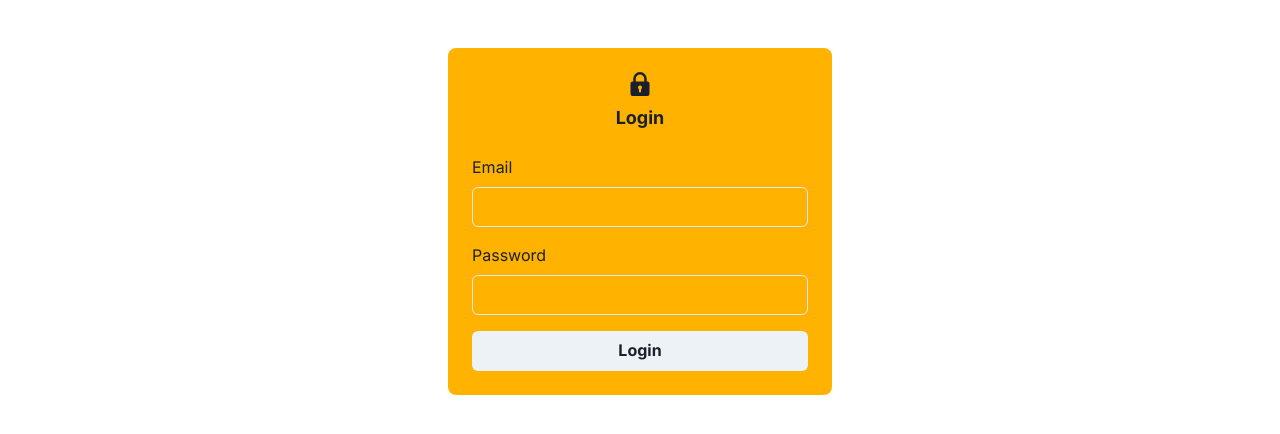
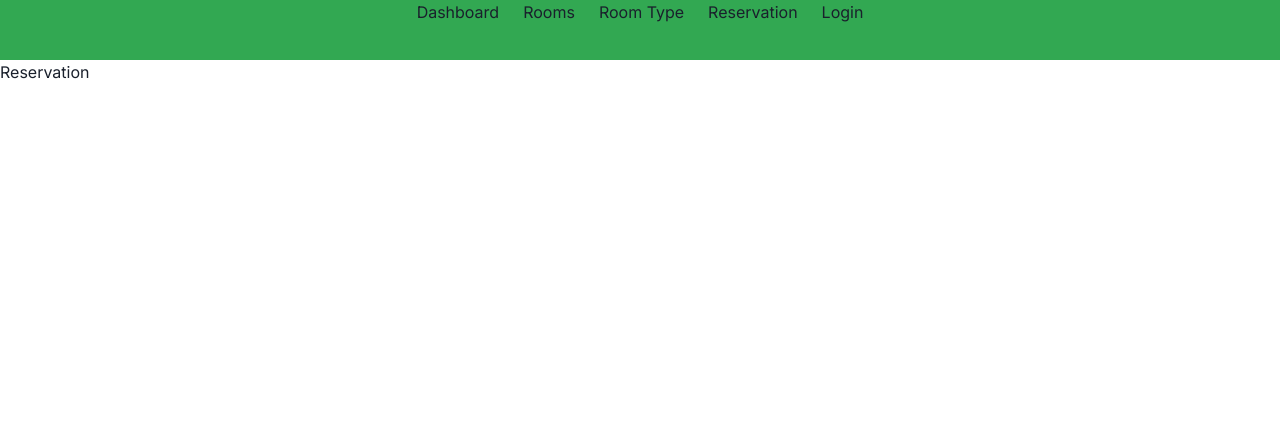
Before and after one commit to Sachira-Heshan/doos-hotel-management-web-app, a React (Create React App) app in the folder frontend/: page /reservation in a window 1280 px wide. Shown: the top 434 px of the page. Built offline with nearby package versions, Linux system fonts and the light colour scheme.

Commit message:
Navigation done

```diff
--- a/frontend/package.json
+++ b/frontend/package.json
@@ -13,6 +13,7 @@
     "framer-motion": "^10.16.4",
     "react": "^18.2.0",
     "react-dom": "^18.2.0",
+    "react-icons": "^4.11.0",
     "react-router-dom": "^6.18.0",
     "react-scripts": "5.0.1",
     "web-vitals": "^2.1.4"
--- a/frontend/src/App.js
+++ b/frontend/src/App.js
@@ -2,8 +2,14 @@ import './App.css';
 
 import { ChakraProvider, extendTheme } from '@chakra-ui/react';
 
+import { Route, Routes, BrowserRouter } from 'react-router-dom'
+
+import Login from './pages/Login';
 import Home from './pages/Home';
-import Login from './pages/Login';
+import Rooms from './pages/Rooms';
+import RoomType from './pages/RoomType';
+import Reservation from './pages/Reservation';
+import Navbar from './layouts/Navbar';
 
 const theme = extendTheme({
   fonts: {
@@ -15,7 +21,16 @@ const theme = extendTheme({
 const App = () => {
   return (
     <ChakraProvider theme={theme}>
-      <Login />
+      <BrowserRouter>
+        <Navbar />
+        <Routes>
+          <Route path='/' element={<Login />} />
+          <Route path='/dashboard' element={<Home />} />
+          <Route path='/rooms' element={<Rooms />} />
+          <Route path='/roomtype' element={<RoomType />} />
+          <Route path='/reservation' element={<Reservation />} />
+        </Routes>
+      </BrowserRouter>
     </ChakraProvider>
   );
 }
--- /dev/null
+++ b/frontend/src/layouts/Navbar.js
@@ -0,0 +1,38 @@
+import React from "react";
+
+import { NavLink } from "react-router-dom";
+
+import { Box, VStack, HStack, UnorderedList, ListItem } from "@chakra-ui/react";
+
+const Navbar = () => {
+    return (
+        <Box minW={'100%'} minH={'60px'} bg={'#32a852'}>
+            <HStack spacing={6} alignItems={"center"} justifyContent={"center"}>
+                <NavLink to={'/dashboard'}>Dashboard</NavLink>
+                <NavLink to={'/rooms'}>Rooms</NavLink>
+                <NavLink to={'/roomtype'}>Room Type</NavLink>
+                <NavLink to={'/reservation'}>Reservation</NavLink>
+                <NavLink to={'/'}>Login</NavLink>
+                {/* <UnorderedList styleType={"none"}>
+                    <ListItem>
+                        <NavLink to={'/dashboard'}>Dashboard</NavLink>
+                    </ListItem>
+                    <ListItem>
+                        <NavLink to={'/rooms'}>Rooms</NavLink>
+                    </ListItem>
+                    <ListItem>
+                        <NavLink to={'/roomtype'}>Room Type</NavLink>
+                    </ListItem>
+                    <ListItem>
+                        <NavLink to={'/reservation'}>Reservation</NavLink>
+                    </ListItem>
+                    <ListItem>
+                        <NavLink to={'/'}>Login</NavLink>
+                    </ListItem>
+                </UnorderedList> */}
+            </HStack>
+        </Box>
+    );
+}
+
+export default Navbar;
--- a/frontend/src/pages/Home.js
+++ b/frontend/src/pages/Home.js
@@ -2,7 +2,7 @@ import React from 'react';
 
 const Home = () => {
     return (
-        <div>Home</div>
+        <div>Dashboard</div>
     );
 }
 
--- /dev/null
+++ b/frontend/src/pages/Reservation.js
@@ -0,0 +1,9 @@
+import React from 'react';
+
+const Reservation = () => {
+    return (
+        <div>Reservation</div>
+    );
+}
+
+export default Reservation;
--- /dev/null
+++ b/frontend/src/pages/RoomType.js
@@ -0,0 +1,9 @@
+import React from 'react';
+
+const RoomType = () => {
+    return (
+        <div>RoomType</div>
+    );
+}
+
+export default RoomType;
--- /dev/null
+++ b/frontend/src/pages/Rooms.js
@@ -0,0 +1,9 @@
+import React from 'react';
+
+const Rooms = () => {
+    return (
+        <div>Rooms</div>
+    );
+}
+
+export default Rooms;
```
Also changed, not shown: frontend/src/layouts/Footer.js (added), 1 other file (tests, documents, lock files or other folders).
